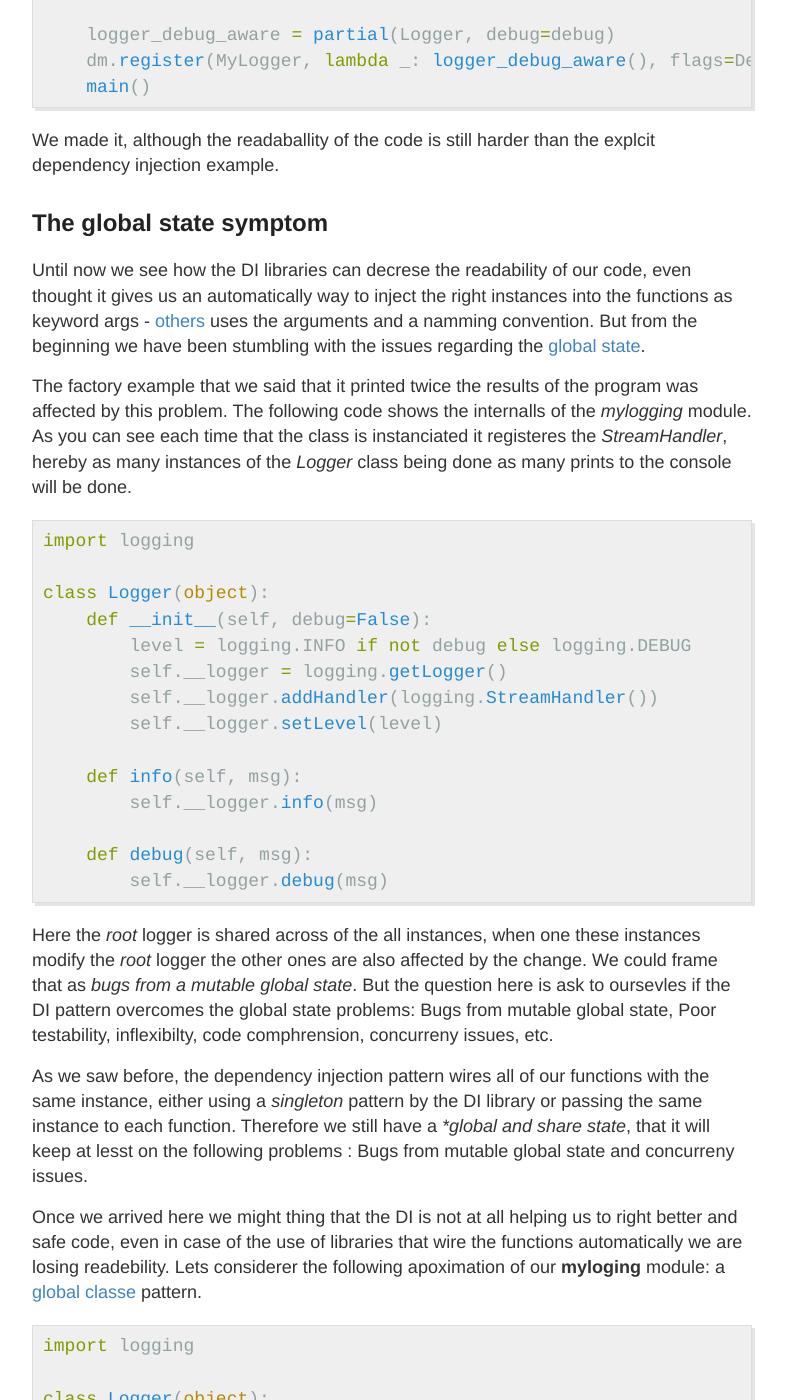
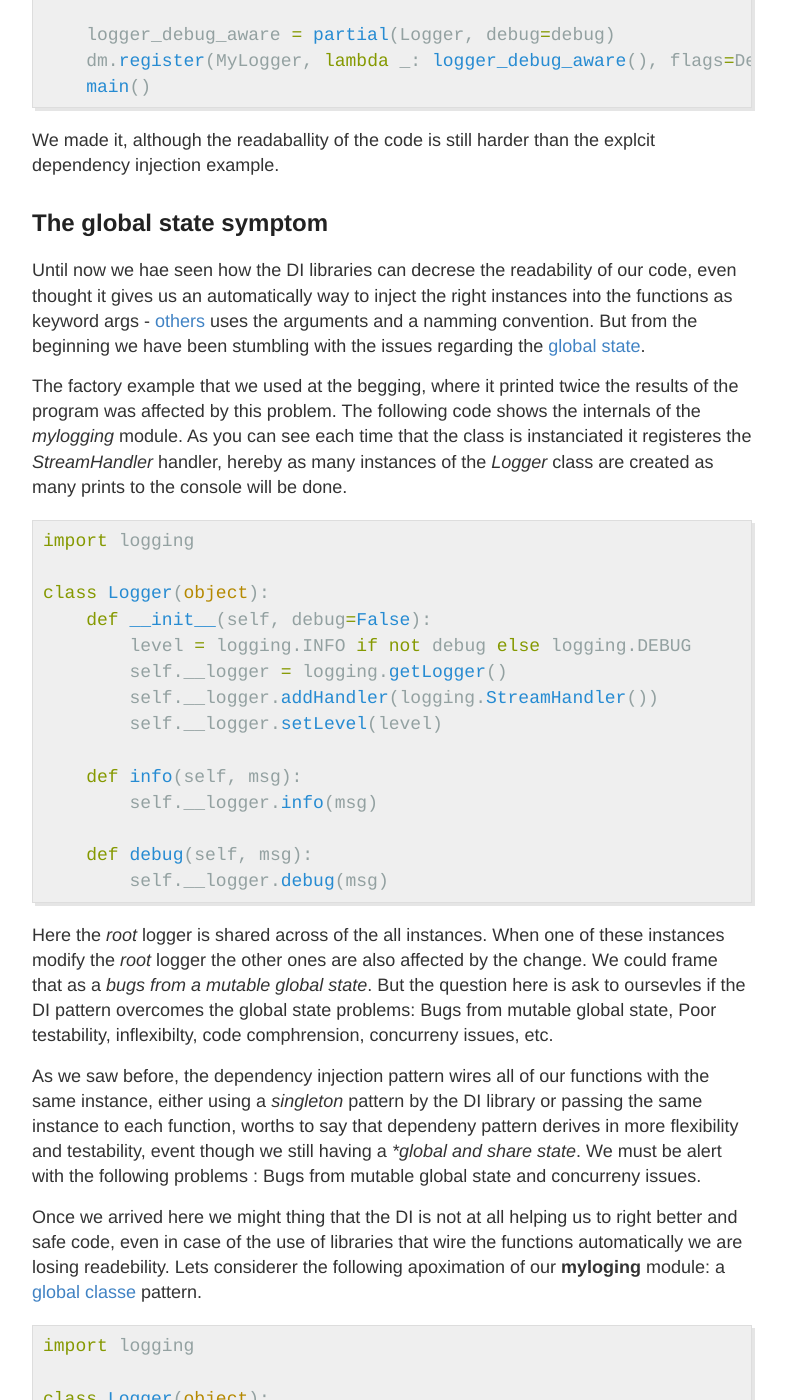
Before and after one commit to pfreixes/pfreixes.github.io, a Jekyll site: the page built from _posts/2016-04-02-Dependency-Injection-Libraries-Why-WhyNot-Python.md, in a window 1280 px wide and 1400 px high, scrolled down 5376 px. Shown: the whole window, without its empty margins (248-1034 px from the left). Built offline with Jekyll 4.4.1, drawn with Linux system fonts in a browser that asks for light colours; some of the changed text lies outside the part shown.

Commit message:
Fixed more typos in the post

```diff
--- a/_posts/2016-04-02-Dependency-Injection-Libraries-Why-WhyNot-Python.md
+++ b/_posts/2016-04-02-Dependency-Injection-Libraries-Why-WhyNot-Python.md
@@ -91,16 +91,16 @@
     main()
 {% endhighlight python %}
 
-This code is also affected by a issue raised because of the global state, if we execte the command the result appears twice in the console. We will face it later.
+This code is also affected by a issue raised because of the global state, if we execute the command the result appears twice in the console. We will face it later.
 
 ## Tunning the logging instance verbosity
 
 Following the previous example we want to add a new param to the *Logger* intance to decide which level of verbosity the program
-will have, and we will use a command option flag to configure the level desired. To simplify the scenario we will just take into
-consideration two verbose levels : *debug* or *info*.
+will have, to make that we are going to use a command option flag to configure the level desired. To simplify the scenario we will
+just take into consideration two verbose levels : *debug* and *info*.
 
-Leaving for a while the factory pattern we are going to start seeing the proper way to to that with the dependency injection with no use
-of libraries, the following code shows it:
+Leaving for a while the factory pattern that we used before, we are going to start seeing the proper way to do that with the dependency injection
+pattern with no use of DI libraries, the following code shows it:
 
 {% highlight python %}
 import sys
@@ -127,7 +127,8 @@
 The code wires the functions with the instance class configured with the proper debug level. All functions that use this instance will
 behave as we exepected regarding the logging mechanism.
 
-The following code uses the DI library to inject a *Logger* instance properly configured with the debug level given as a option param.
+Now lets we are going to modify the code that uses the DI library, the following code injects the *Logger* instance that was configured with
+the debug level.
 
 {% highlight python %}
 import sys
@@ -163,11 +164,10 @@
     main()
 {% endhighlight python %}
 
-From scratch the mechanism to inject the properly *Logger* instance using a isolated factory behind the *mylogger* function, and decorated by the dependency
-map, is decreasing the readability of our code. Imagine a situation where the factory decorated by the dependency maps is placed too far away, the code becomes
-even harder to read than now.
+As we can see the readability of the code decrease because of the use of a isolated factory behind the *mylogger* function. Imagine a situation
+where the factory decorated by the dependency maps is placed too far away, the code will become even harder to read than now.
 
-To try to figure out this problem, we will couple the configuration and the factory of crate a new *Logger* instance into the *main* method. Luckly we have the
+To try to figure out this problem, we will couple the configuration and the factory of create a new *Logger* instance into the *main* method. Luckly we have the
 *register* method to inject the dependency programatically in execution time, it will help us to create the proper factory method being aware of the option
 commands given by the user. The following code shows it:
 
@@ -208,13 +208,13 @@
 
 ## The global state symptom
 
-Until now we see how the DI libraries can decrese the readability of our code, even thought it gives us an automatically
+Until now we hae seen how the DI libraries can decrese the readability of our code, even thought it gives us an automatically
 way to inject the right instances into the functions as keyword args - [others](https://github.com/google/pinject) uses the arguments and a namming convention. But
 from the beginning we have been stumbling with the issues regarding the [global state](http://programmers.stackexchange.com/questions/148108/why-is-global-state-so-evil).
 
-The factory example that we said that it printed twice the results of the program was affected by this problem. The following code shows the internalls of the
-*mylogging* module. As you can see each time that the class is instanciated it registeres the *StreamHandler*, hereby as many instances of the *Logger* class
-being done as many prints to the console will be done.
+The factory example that we used at the begging, where it printed twice the results of the program was affected by this problem. The following code shows the internals of the
+*mylogging* module. As you can see each time that the class is instanciated it registeres the *StreamHandler* handler, hereby as many instances of the *Logger* class
+are created as many prints to the console will be done.
 
 {% highlight python %}
 import logging
@@ -233,13 +233,13 @@
         self.__logger.debug(msg)
 {% endhighlight python %}
 
-Here the *root* logger is shared across of the all instances, when one these instances modify the *root* logger the other ones are also affected by
-the change. We could frame that as *bugs from a mutable global state*. But the question here is ask to oursevles if the DI pattern overcomes the global
+Here the *root* logger is shared across of the all instances. When one of these instances modify the *root* logger the other ones are also affected by
+the change. We could frame that as a *bugs from a mutable global state*. But the question here is ask to oursevles if the DI pattern overcomes the global
 state problems: Bugs from mutable global state, Poor testability, inflexibilty, code comphrension, concurreny issues, etc.
 
 As we saw before, the dependency injection pattern wires all of our functions with the same instance, either using a *singleton* pattern by the DI
-library or passing the same instance to each function. Therefore we still have a **global and share state*, that it will keep at lesst on the following
-problems : Bugs from mutable global state and concurreny issues.
+library or passing the same instance to each function, worths to say that dependeny pattern derives in more flexibility and testability, event though we still
+having a **global and share state*. We must be alert with the following problems : Bugs from mutable global state and concurreny issues.
 
 Once we arrived here we might thing that the DI is not at all helping us to right better and safe code, even in case of the use of libraries that wire
 the functions automatically we are losing readebility. Lets considerer the following apoximation of our **myloging** module:
@@ -266,9 +266,9 @@
 logger = Logger()
 {% endhighlight python %}
 
-Here we faced the way of inject the same instance of logging using a
+Here we faced the way of share the same instance along the code using a
 [global classe](https://pythonconquerstheuniverse.wordpress.com/2010/10/20/a-globals-class-pattern-for-python/) pattern. The code that uses this
-module turns out easy to read and mantain.
+module turns out being easy to read and mantain.
 
 {% highlight python %}
 import sys
@@ -291,16 +291,14 @@
     main()
 {% endhighlight python %}
 
-In contrast and because of the global state shared and mutability - the new *setup* method changes the behaviour of the logger class - as
-it is we increased the uncertainty of the program and its unflexibility, making almost impossible give different behaviours to different parts
+In contrast and because of the global state shared and mutability - the new *setup* method changes the behaviour of the logger class, and as
+it is we have increased the uncertainty of the program and its unflexibility, making almost impossible give different behaviours to different parts
 of the code wihout affecting into each other.
 
 # Recaping
 
-To sum up the following tries to enumerate all of those things that we have seen in this post:
+To sum up the following list tries to enumerate all of those things that we have seen in this post:
 
     * Dependency injection helps us to build code to much couple.
     * Consider the use of DI libraries taking into account the trade off between readability and functionality
     * Global classes stil have issues becuase of the global state nature, even thought they can be considered in scenarios where there is small chances of mutability.
-
-At sum up we
```
